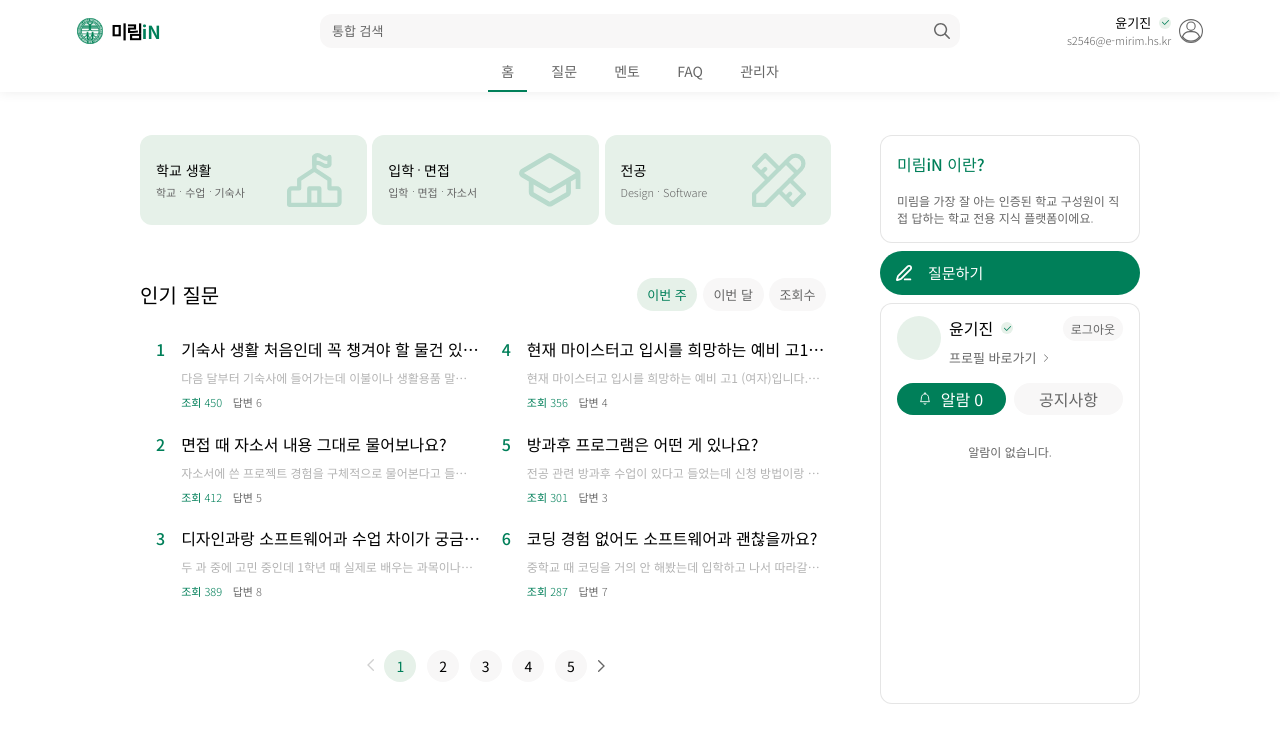
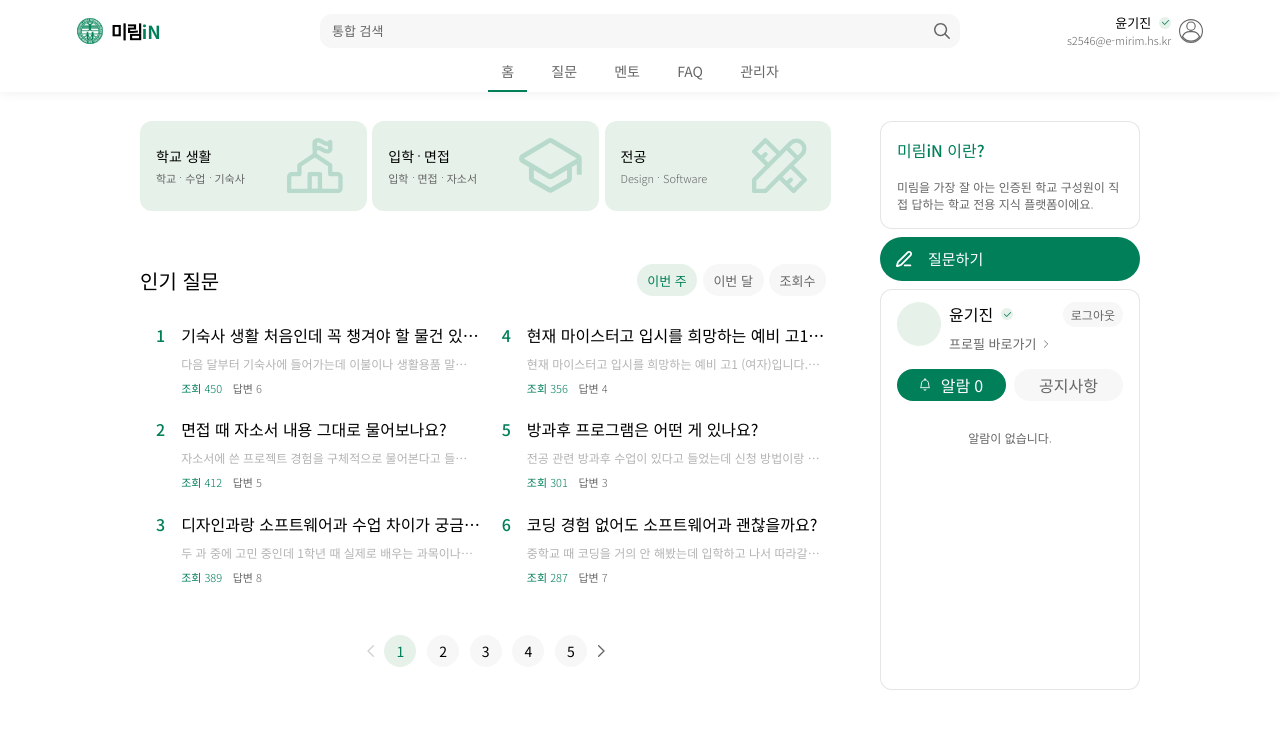
Before and after one commit to mirim-in/mirim-in_client, a Next.js app: page / in a window 1280 px wide. Shown: the top 742 px of the page. Built offline with nearby package versions, Linux system fonts and the light colour scheme.

Commit message:
[FIX] 헤더~본문 상단 여백 1/3 축소

```diff
--- a/src/styles/globals.css
+++ b/src/styles/globals.css
@@ -9,7 +9,7 @@ body {
 }
 
 :root {
-  --page-top: clamp(36px, 3.33vw, 64px);
+  --page-top: clamp(24px, 2.22vw, 43px);
 }
 
 *,
```
